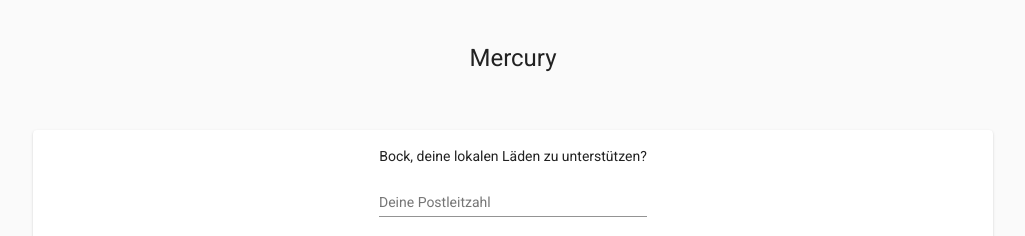
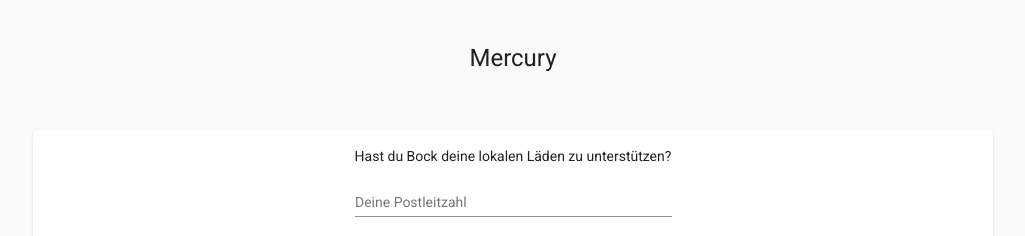
Before and after one commit to lokaler-kaufen/lokaler-kaufen-app, an Angular app in the folder frontend/: page / in a window 1280 px wide. Shown: the top 236 px of the page, without its empty margins (127-1152 px from the left). Built offline with nearby package versions, Linux system fonts and the light colour scheme.

Commit message:
Text update. #15

```diff
--- a/frontend/src/app/landing-page/landing-page.component.html
+++ b/frontend/src/app/landing-page/landing-page.component.html
@@ -1,7 +1,7 @@
 <div class="landing-page">
   <div class="landing-page-content">
     <div>
-      <p>Bock, deine lokalen Läden zu unterstützen?</p>
+      <p>Hast du Bock deine lokalen Läden zu unterstützen?</p>
     </div>
 
     <div>
```
